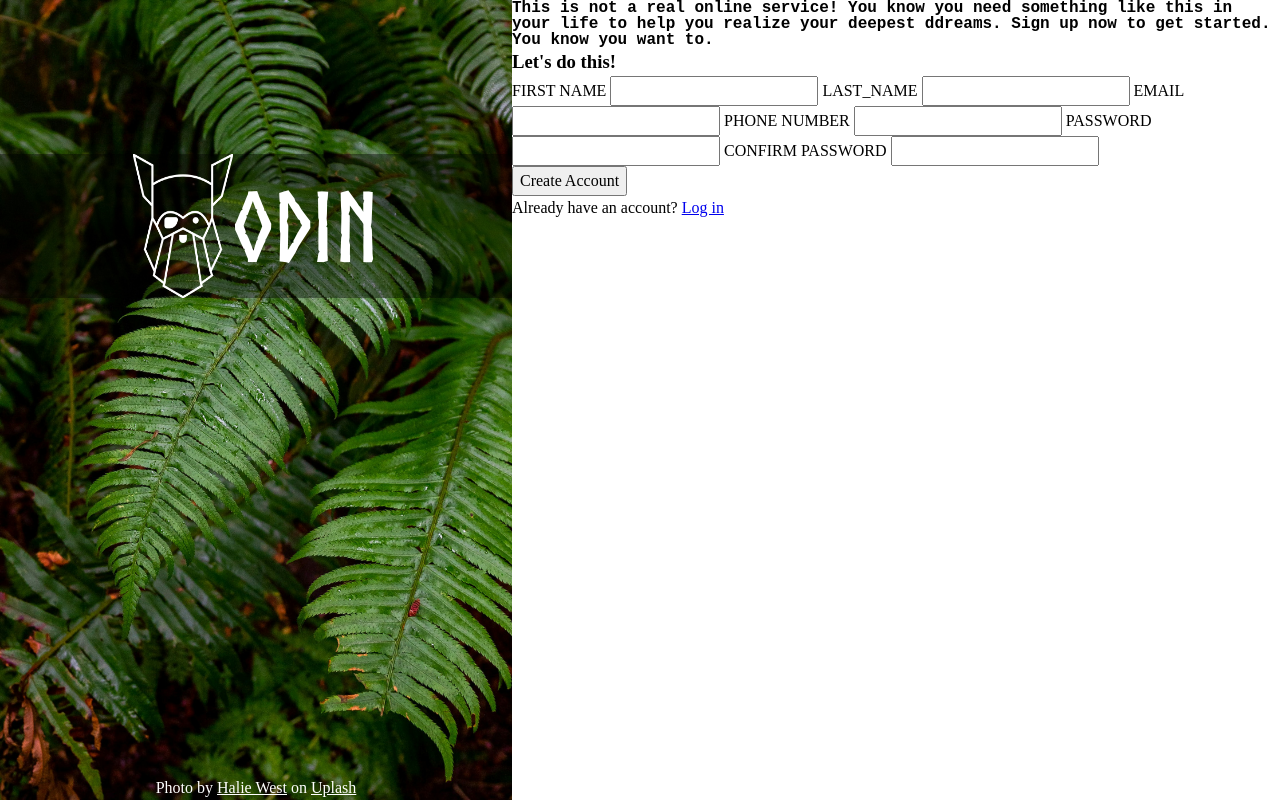
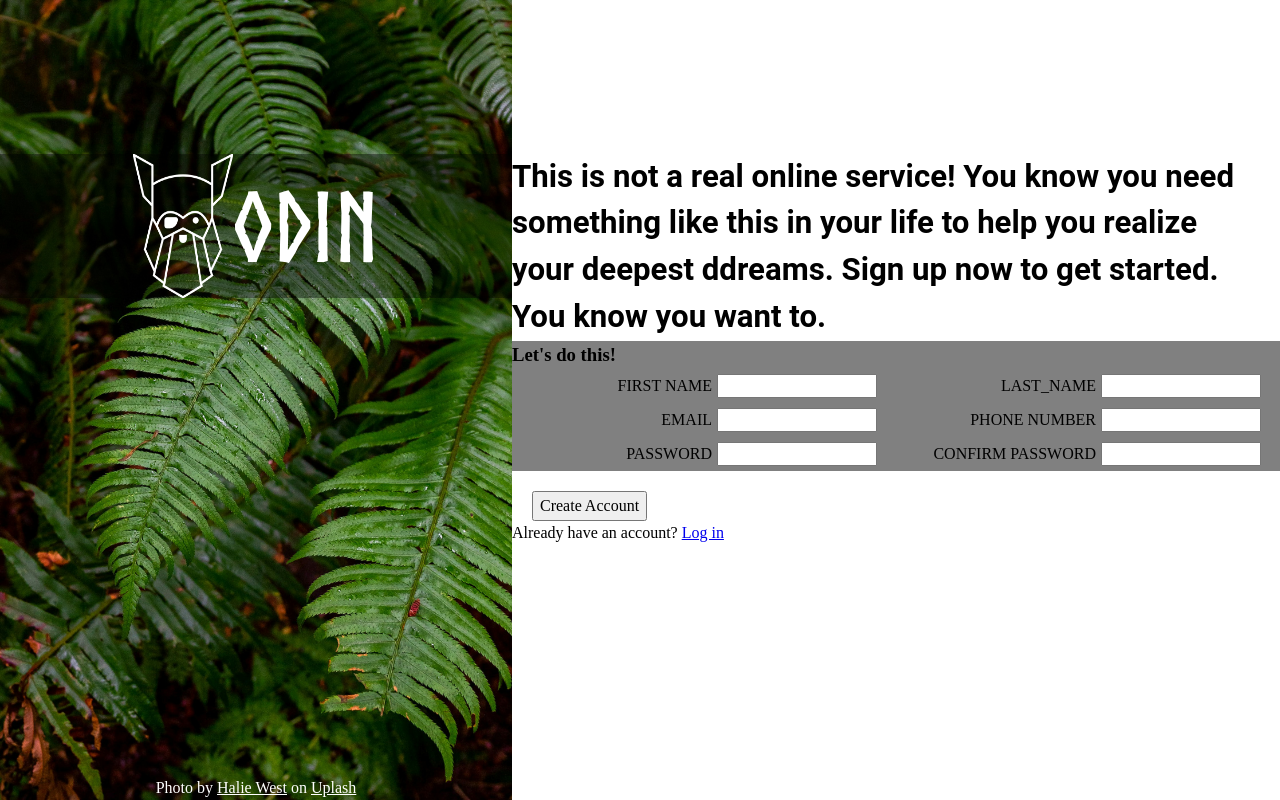
Before and after one commit to ztrottie/sign-up-form, a plain HTML site: page index.html in a window 1280 px wide. Drawn offline with Linux system fonts and the light colour scheme.

Commit message:
gotta restart its a mess

```diff
--- a/css/index.css
+++ b/css/index.css
@@ -3,8 +3,6 @@
 	src: url("../fonts/norse_bold.woff2") format("woff2");
 	font-display: swap;
 }
-
-@import url('https://fonts.googleapis.com/css2?family=Roboto:ital,wght@0,100;0,300;0,400;0,500;0,700;0,900;1,100;1,300;1,400;1,500;1,700;1,900&display=swap');
 
 .main {
 	background-color: rgb(34, 32, 32);
@@ -53,13 +51,60 @@
 	width: 60%;
 	height: 100%;
 	background-color: white;
+	display: flex;
+	flex-direction: column;
+	min-width: 400px;
+}
+
+.intro {
+	margin-top: 20%;
+
+}
+
+.info{
+	display: flex;
+	flex-direction: row;
+	flex-wrap: wrap;
+	justify-content: space-between;
+}
+
+.info label {
+	font-size: 1rem;
+}
+
+.info input {
+	font-size: clamp(1rem, 0.75 + 1.5vw, 2rem);
+	height: calc(1rem * 1.5);
+	width: 20ch;
+}
+
+.input-div label {
+	width: 25ch;
+	margin-right: 5px;
+}
+
+.input-div {
+	text-align: right;
+	display: flex;
+	min-width: 50%;
+	margin-top: 5px;
+	margin-bottom: 5px;
+}
+
+#grayBackground {
+	background-color: gray;
+}
+
+.submitButton {
+	margin-top: 20px;
+	margin-left: 20px;
 }
 
 .intro h2 {
-	font-size: 1rem;
-	line-height: 1rem;
-	font-weight: bold;
-	font-family: 'Courier New', Courier, monospace;
+	font-size: clamp(1.5rem, 0.75rem + 1.5vw, 2rem);
+	line-height: 1.5;
+	max-inline-size: 66ch;
+	font-family: 'Roboto', 'Courier New', Courier, monospace;
 }
 
 .logoHeader {
--- a/index.html
+++ b/index.html
@@ -17,7 +17,8 @@
 				<h1>ODIN</h1>
 			</div>
 			<div class="creditBackground">
-				<p>Photo by <a href="https://unsplash.com/@haliewestphoto">Halie West</a> on <a href="https://unsplash.com/">Uplash</a></p>
+				<p>Photo by <a href="https://unsplash.com/@haliewestphoto">Halie West</a> on <a
+						href="https://unsplash.com/">Uplash</a></p>
 			</div>
 		</div>
 		<div class="rightSection">
@@ -31,24 +32,38 @@
 					You know you want to.
 				</h2>
 			</div>
-			<div>
+			<div class="signupForm">
+				<div id="grayBackground">
+					<h3>Let's do this!</h3>
 					<form action="">
 						<section class="info">
-						<h3>Let's do this!</h3>
+							<p class="input-div">
 								<label for="first_name">FIRST NAME</label>
 								<input type="text" id="first_name" required>
+							</p>
+							<p class="input-div">
 								<label for="last_name">LAST_NAME</label>
 								<input type="text" id="last_name" required>
+							</p>
+							<p class="input-div">
 								<label for="email">EMAIL</label>
 								<input type="email" id="email" required>
+							</p>
+							<p class="input-div">
 								<label for="phone_nb">PHONE NUMBER</label>
 								<input type="tel" id="phone_nb" required>
+							</p>
+							<p class="input-div">
 								<label for="password">PASSWORD</label>
 								<input type="password" id="password" required>
+							</p>
+							<p class="input-div">
 								<label for="password_check">CONFIRM PASSWORD</label>
 								<input type="password" id="password_check" required>
+							</p>
 						</section>
-					<section>
+				</div>
+				<section class="submitButton">
 					<button type="submit">
 						Create Account
 					</button>
```
Lines whose indentation alone changed are shown as unchanged.
